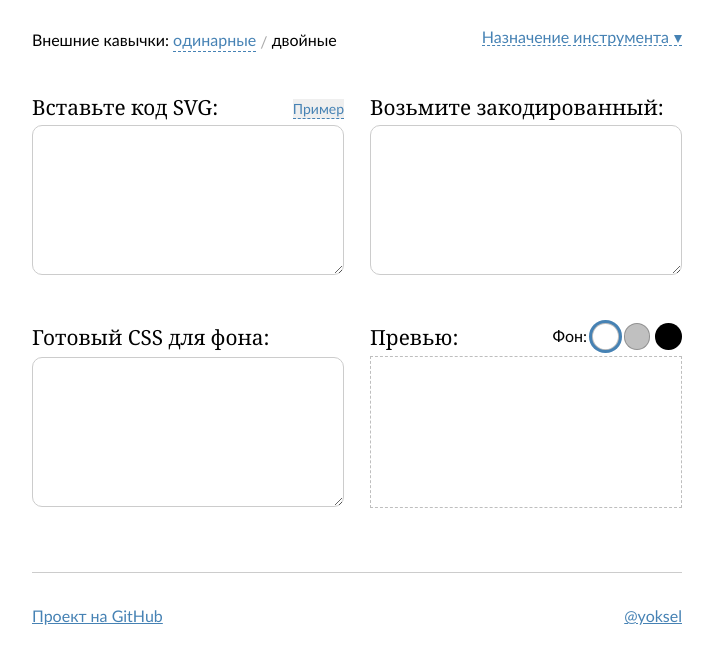
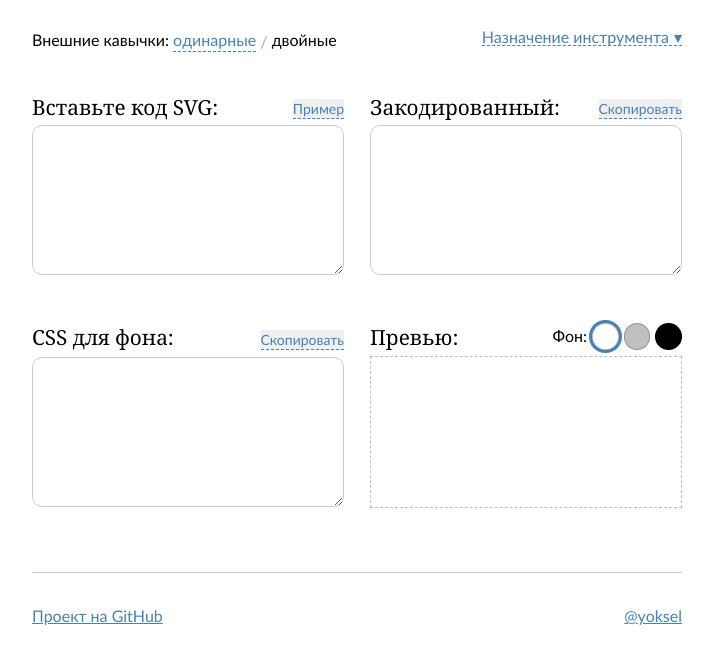
Before and after one commit to yoksel/url-encoder, a plain HTML site: page ru/index.html in a window 1280 px wide. Shown: the part 132-796 px from the top of the page, without its empty margins (283-996 px from the left). Drawn offline with Linux system fonts and the light colour scheme.

Commit message:
Remove uppercase from copy button; add copy button to russian version

```diff
--- a/ru/index.html
+++ b/ru/index.html
@@ -74,7 +74,8 @@
           </div>
 
           <div class="container container--right container container--result">
-            <h4>Возьмите закодированный:</h4>
+            <h4>Закодированный:</h4>
+            <button id="copy-result-button" title="Copy encoded results to clipboard" class="copy-button">Скопировать</button>
             <textarea
               name="result"
               id="result"
@@ -85,7 +86,8 @@
 
         <div class="containers">
           <div class="container container--left container container--result-css">
-            <h4>Готовый CSS для фона:</h4>
+            <h4>CSS для фона:</h4>
+            <button id="copy-css-result-button" title="Copy CSS results to clipboard" class="copy-button">Скопировать</button>
             <textarea
               name="result-css"
               id="result-css"
```
Also changed, not shown: index.html (+2 -2 lines).
